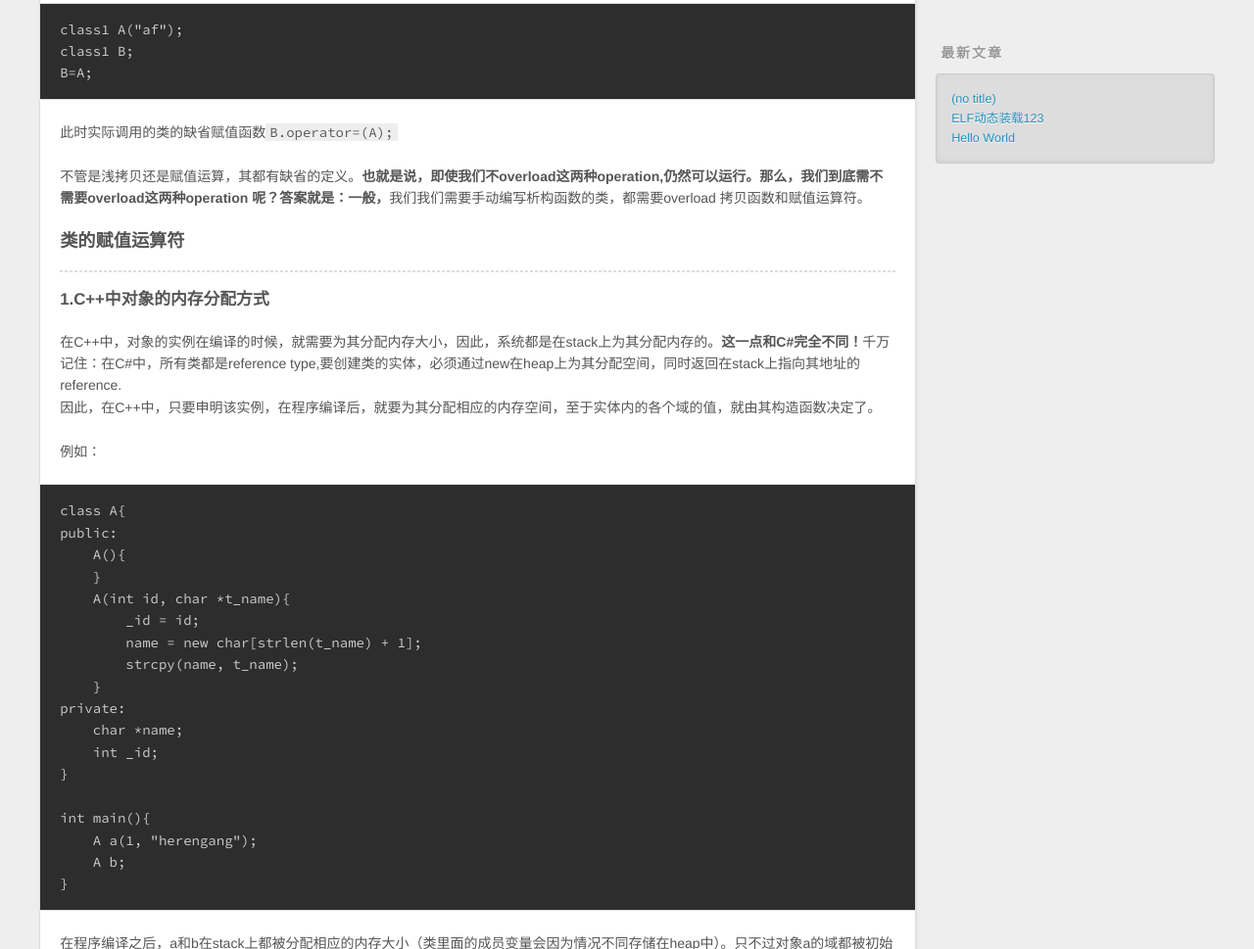
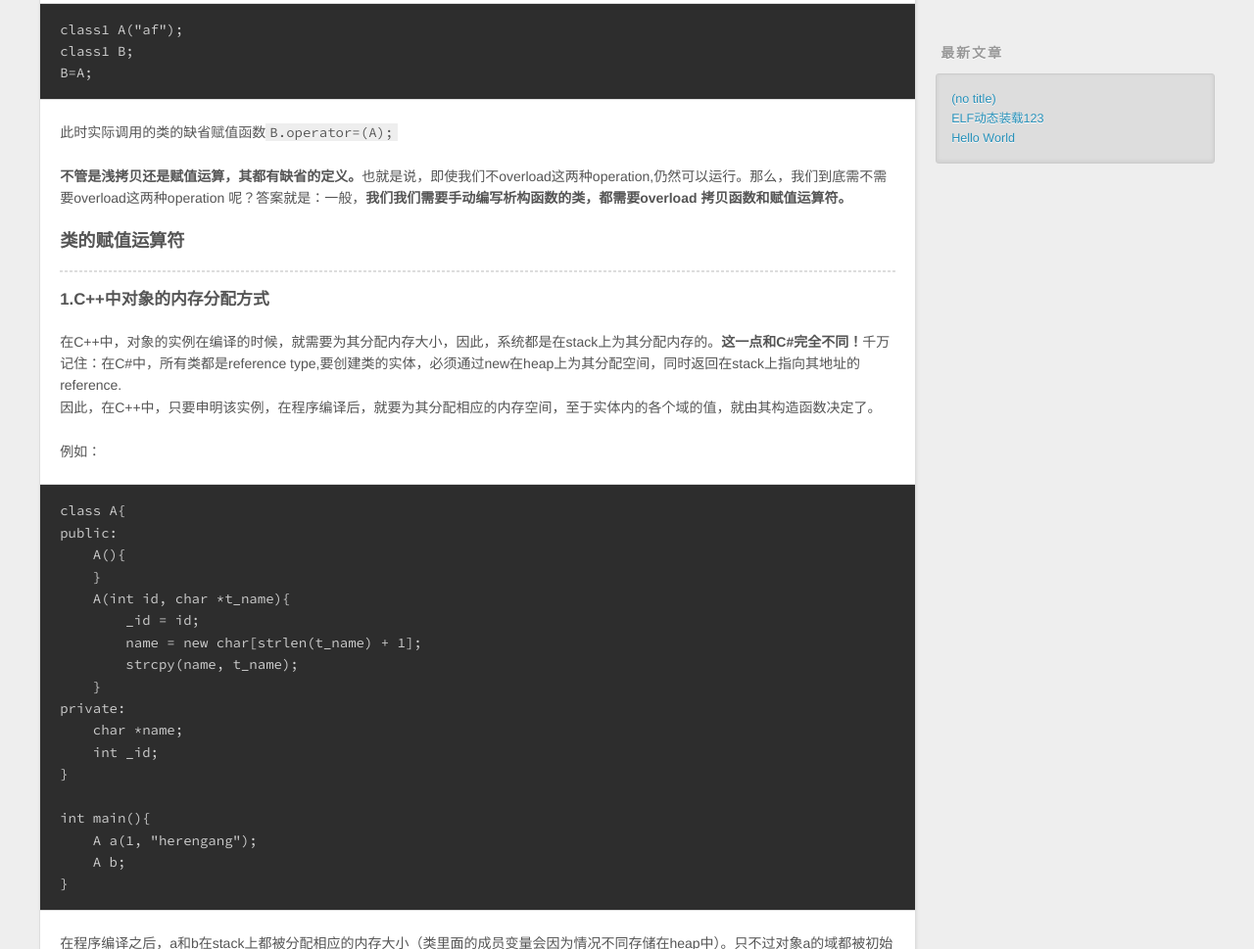
Before and after one commit to MayfeelYang/MyBlog, a plain HTML site: page 2016/12/03/C-类的赋值运算符-的重载、深拷贝、浅拷贝/index.html in a window 1280 px wide. Shown: the part 846-1815 px from the top of the page at 98% size. Drawn offline with nearby package versions, Linux system fonts and the light colour scheme.

Commit message:
Site updated: 2016-12-03 10:58:56

```diff
--- a/2016/12/03/C-类的赋值运算符-的重载、深拷贝、浅拷贝/index.html
+++ b/2016/12/03/C-类的赋值运算符-的重载、深拷贝、浅拷贝/index.html
@@ -27,7 +27,7 @@ C++
 在面向对象程序设计中，对象间的相互拷贝和赋值是经常进行的操作。拷贝运算：如果对象在申明的同时马上进行的初始化操作，则称之为拷贝运算。例如：
 class1 A(&amp;quot;af&amp;quot;);
 class1">
-<meta property="og:updated_time" content="2016-12-03T02:57:18.000Z">
+<meta property="og:updated_time" content="2016-12-03T02:58:41.000Z">
 <meta name="twitter:card" content="summary">
 <meta name="twitter:title" content="我的博客">
 <meta name="twitter:description" content="title: C++类的赋值运算符=的重载、深拷贝、浅拷贝date: 2016-12-03 09:59:54categories:
@@ -118,7 +118,7 @@ class1 B=A;
 class1 B;
 B=A;
 </code></pre><p>此时实际调用的类的缺省赋值函数<code>B.operator=(A);</code>  </p>
-<p>不管是浅拷贝还是赋值运算，其都有缺省的定义。<strong>也就是说，即使我们不overload这两种operation,仍然可以运行。那么，我们到底需不需要overload这两种operation 呢？答案就是：一般，</strong>我们我们需要手动编写析构函数的类，都需要overload 拷贝函数和赋值运算符。  </p>
+<p><strong>不管是浅拷贝还是赋值运算，其都有缺省的定义。</strong>也就是说，即使我们不overload这两种operation,仍然可以运行。那么，我们到底需不需要overload这两种operation 呢？答案就是：一般，<strong>我们我们需要手动编写析构函数的类，都需要overload 拷贝函数和赋值运算符。</strong>  </p>
 <h3 id="类的赋值运算符"><a href="#类的赋值运算符" class="headerlink" title="类的赋值运算符"></a>类的赋值运算符</h3><hr>
 <h4 id="1-C-中对象的内存分配方式"><a href="#1-C-中对象的内存分配方式" class="headerlink" title="1.C++中对象的内存分配方式"></a>1.C++中对象的内存分配方式</h4><p>在C++中，对象的实例在编译的时候，就需要为其分配内存大小，因此，系统都是在stack上为其分配内存的。<strong>这一点和C#完全不同！</strong>千万记住：在C#中，所有类都是reference type,要创建类的实体，必须通过new在heap上为其分配空间，同时返回在stack上指向其地址的reference.<br>因此，在C++中，只要申明该实例，在程序编译后，就要为其分配相应的内存空间，至于实体内的各个域的值，就由其构造函数决定了。</p>
 <p>例如：  </p>
```
Also changed, not shown: index.html (+1 -1 lines).
